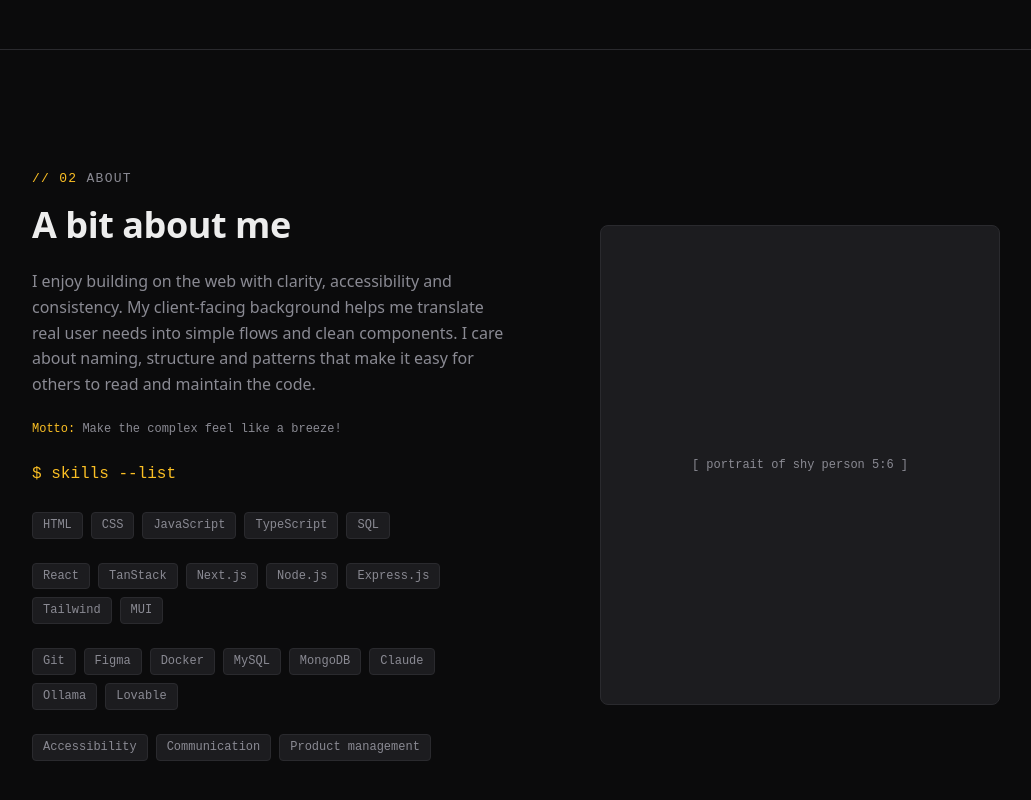
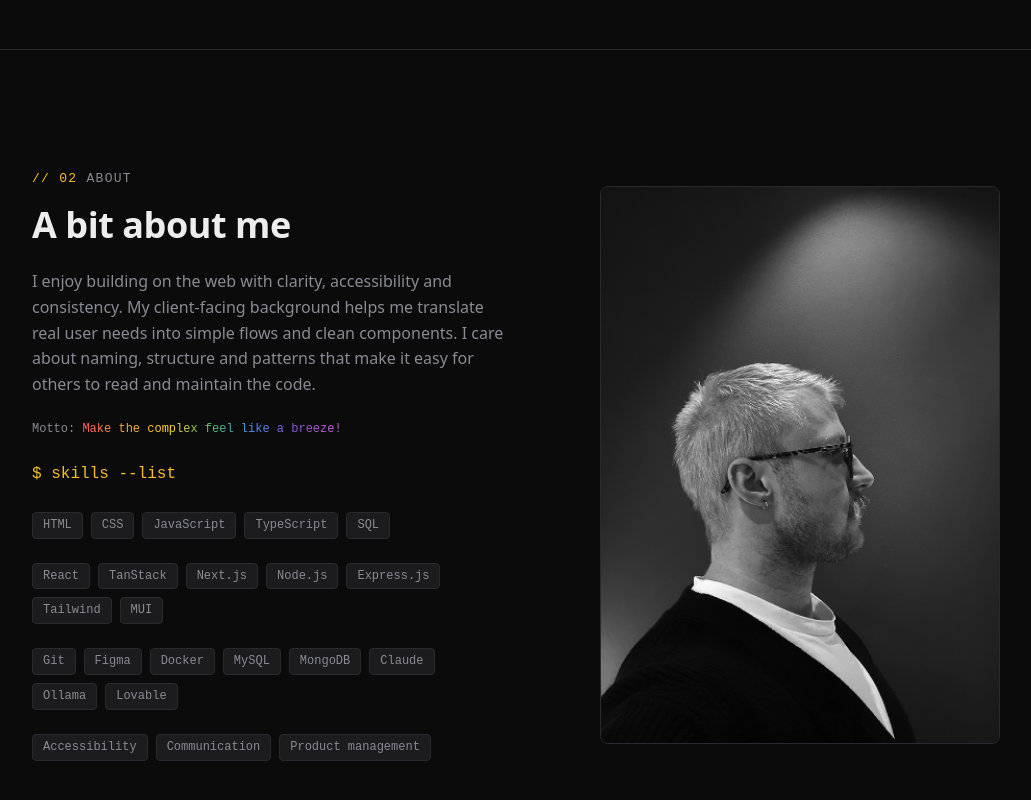
Before and after one commit to telecasteren/portfolio2, a React (Vite) app: page / in a window 1280 px wide. Shown: the part 1681-2481 px from the top of the page, without its empty margins (88-1119 px from the left). Built offline with nearby package versions, Linux system fonts and the light colour scheme.

Commit message:
Add author portrait, add rainbow text, fixed missing key in Footer + Header

```diff
--- a/src/components/layout/Footer.tsx
+++ b/src/components/layout/Footer.tsx
@@ -29,7 +29,7 @@ export default function Footer() {
         className="flex flex-row flex-wrap gap-6 text-text-muted"
       >
         {footerLinks.map((item) => (
-          <li className={linkStyles}>
+          <li key={item.label} className={linkStyles}>
             <NavLink key={item.label} aria-label={item.label} to={item.href}>
               {item.label}
             </NavLink>
--- a/src/components/layout/Header.tsx
+++ b/src/components/layout/Header.tsx
@@ -22,7 +22,7 @@ export default function Header() {
       <nav aria-label="Navigation menu">
         <ul className="flex flex-row flex-wrap gap-8 font-mono text-mono-body text-text-muted">
           {navItems.map((item) => (
-            <li className="cursor-pointer hover:text-accent">
+            <li key={item.label} className="cursor-pointer hover:text-accent">
               <NavLink
                 key={item.label}
                 aria-label={`Go to ${item.label}`}
--- a/src/components/sections/About.tsx
+++ b/src/components/sections/About.tsx
@@ -21,7 +21,7 @@ export default function About() {
         <Title index={2} slug="ABOUT" title="A bit about me" />
         <p className="text-body text-text-muted">{me.bio}</p>
         <p className="font-mono text-mono-small text-text-muted">
-          <span className="text-accent">Motto:</span> {me.motto}
+          Motto: <span className="rainbow">{me.motto}</span>
         </p>
 
         <div className="font-mono text-accent">$ skills --list</div>
@@ -53,11 +53,14 @@ export default function About() {
 
       <div
         id="about-img"
-        className="flex aspect-5/6 w-full max-w-100 flex-col items-center justify-center self-center rounded-md border border-border bg-surface-raised"
+        className="flex aspect-5/6 w-full max-w-100 flex-col items-center justify-center self-center rounded-md border border-border"
       >
-        <p className="mx-auto text-center font-mono text-mono-small text-text-muted">
-          [ portrait of shy person 5:6 ]
-        </p>
+        <div id="overlay" className="group relative w-full">
+          <img src={me.portrait} alt={me.name} className="w-full rounded-md" />
+          <p className="absolute inset-0 z-50 flex items-center justify-center rounded-md bg-surface-raised/80 text-center font-mono text-mono-small text-text-muted opacity-0 transition-opacity duration-600 ease-in-out group-hover:opacity-100">
+            [ portrait of shy person 5:6 ]
+          </p>
+        </div>
       </div>
     </Section>
   );
--- a/src/data/me.ts
+++ b/src/data/me.ts
@@ -1,7 +1,7 @@
 export const me = {
   name: "Tele Caster Nilsen",
   email: "nilsen.tele@proton.me",
-  photo: "",
+  portrait: "/bw-portrait.png",
   location: "Oslo - Norway",
   tagline: "Frontend developer and coffee nerd",
   motto: "Make the complex feel like a breeze!",
@@ -36,6 +36,6 @@ export const me = {
   links: {
     github: "https://github.com/telecasteren",
     linkedin: "https://www.linkedin.com/in/tele-caster-nilsen-7002b9249/",
-    cv: "public/CV-tcn.pdf",
+    cv: "/CV-tcn.pdf",
   },
 };
--- a/src/index.css
+++ b/src/index.css
@@ -11,7 +11,6 @@
   --color-text-muted: #8a8a93; /* ash grey */
   --color-accent: #fbbf24; /* amber yellow */
   --color-accent-strong: #e17100; /* amber orange */
-  --color-on-accent: #0b0b0c; /* black mute - doublecheck necessity */
 
   /*-- Fonts --*/
   --font-sans:
@@ -74,4 +73,20 @@
     background-color: var(--color-accent);
     color: var(--color-accent-strong);
   }
+
+  .rainbow {
+    background: linear-gradient(
+      90deg,
+      #ff5c5c,
+      #ffa033,
+      #ffd633,
+      #52bd70,
+      #5285ff,
+      #8f52bd,
+      #cf5fe3
+    );
+    -webkit-background-clip: text;
+    background-clip: text;
+    color: transparent;
+  }
 }
--- a/src/layouts/RootLayout.tsx
+++ b/src/layouts/RootLayout.tsx
@@ -1,6 +1,6 @@
 import { Outlet, ScrollRestoration } from "react-router";
-import Header from "../components/layout/Header";
-import Footer from "../components/layout/Footer";
+import Header from "@/components/layout/Header";
+import Footer from "@/components/layout/Footer";
 
 export default function RootLayout() {
   return (
```
Also changed, not shown: public/bw-portrait.png (added), 1 other file (tests, documents, lock files or other folders).
